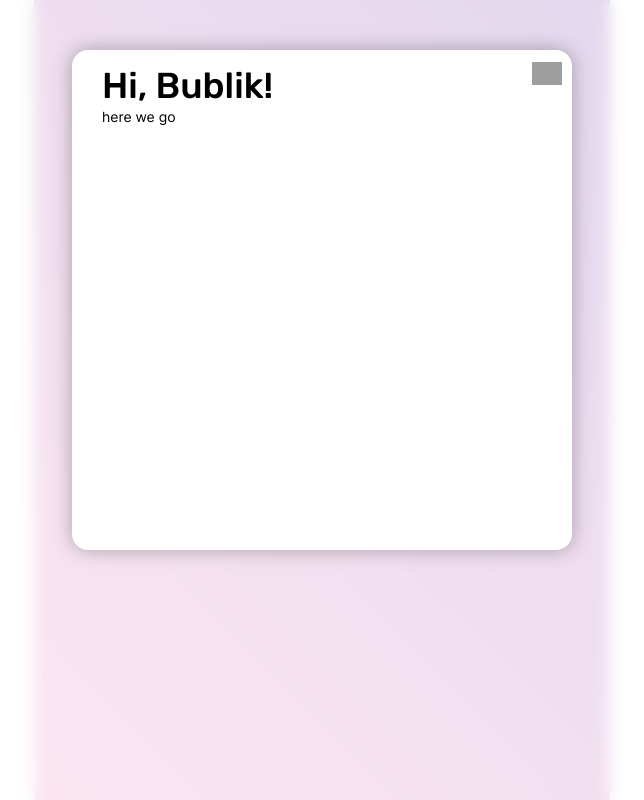
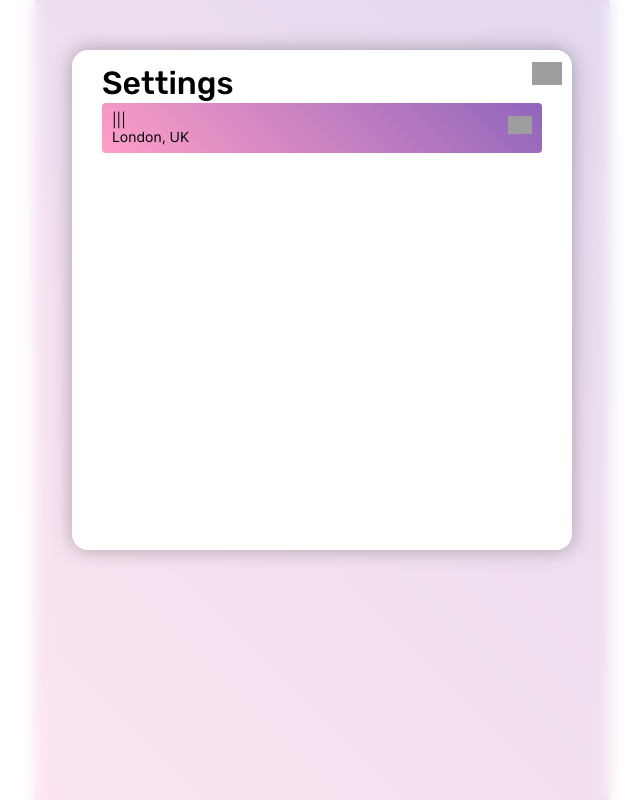
Before and after one commit to SvetlanaPivovarova/weather-app, a Vue app: page /about in a window 1280 px wide. Both pictures are taken after a click on the button 863 px from the left and 86 px from the top of the page. Shown: the top 800 px of the page, without its empty margins (318-962 px from the left). Built offline with nearby package versions, Linux system fonts and the light colour scheme; grey boxes are pictures that could not be loaded.

Commit message:
feat: add Settings component

```diff
--- a/src/App.vue
+++ b/src/App.vue
@@ -1,7 +1,6 @@
 <script setup>
 import { RouterView } from 'vue-router'
 import Header from "./components/Header.vue";
-
 </script>
 
 <template>
--- a/src/components/Header.vue
+++ b/src/components/Header.vue
@@ -5,14 +5,13 @@
       <h2 class="b-header--heading">{{ location }}</h2>
     </div>
     <div>
-      <button class="b-header--button icon icon-32 icon-settings"  @click="showModal = true">
+      <button class="b-header--button icon icon-settings"  @click="showModal = true">
       </button>
     </div>
   </header>
   <Modal :show="showModal" @close="showModal = false" >
     <template #body>
-      <h1>Hi, Bublik!</h1>
-      <p>here we go</p>
+      <Settings />
     </template>
   </Modal>
 
@@ -20,6 +19,7 @@
 
 <script>
 import Modal from "./Modal.vue";
+import Settings from "./Settings.vue";
 export default {
   props: {
     location: {
@@ -33,6 +33,7 @@ export default {
     }
   },
   components: {
+    Settings,
     Modal
   },
   methods: {
--- a/src/components/HelloWorld.vue
+++ /dev/null
@@ -1,63 +0,0 @@
-<script setup>
-import { ref } from 'vue';
-import Modal from "./Modal.vue";
-defineProps({
-  msg: {
-    type: String,
-    required: false
-  }
-})
-const show = ref(false);
-
-const showModal = () => {
-  show.value = !show.value;
-  console.log(show.value);
-}
-</script>
-
-<template>
-  <div class="greetings">
-    <h1 class="green">{{ msg }}</h1>
-
-    <Teleport to="#modal-container">
-      <button @click="showModal">Войти</button>
-      <modal :show="show" @close="show = false">
-        <template #body>
-          <h1>Hi, Bublik!</h1>
-          <p>here we go</p>
-        </template>
-      </modal>
-      <modal :show="showModal" @close="showModal = false" >
-        <template #body>
-          <h1>Hi, Bublik!</h1>
-          <p>here we go</p>
-        </template>
-      </modal>
-    </Teleport>
-  </div>
-</template>
-
-<style scoped>
-h1 {
-  font-weight: 500;
-  font-size: 2.6rem;
-  position: relative;
-  top: -10px;
-}
-
-h3 {
-  font-size: 1.2rem;
-}
-
-.greetings h1,
-.greetings h3 {
-  text-align: center;
-}
-
-@media (min-width: 1024px) {
-  .greetings h1,
-  .greetings h3 {
-    text-align: left;
-  }
-}
-</style>
--- /dev/null
+++ b/src/components/LocationItem.vue
@@ -0,0 +1,9 @@
+<template>
+  <li class="b-settings--item">
+    <div>
+      <div class="">|||</div>
+      <p class="b-settings--item-text">London, UK</p>
+    </div>
+    <div class="icon icon-24 icon-trash-delete"></div>
+  </li>
+</template>
--- /dev/null
+++ b/src/components/Settings.vue
@@ -0,0 +1,18 @@
+<template>
+  <section class="b-settings">
+    <h2 class="b-settings--title">Settings</h2>
+    <ul>
+      <LocationItem />
+    </ul>
+  </section>
+</template>
+
+<script>
+import LocationItem from "./LocationItem.vue";
+
+export default {
+  name: 'Settings',
+  components: { LocationItem },
+
+}
+</script>
--- a/src/main.scss
+++ b/src/main.scss
@@ -8,3 +8,5 @@
 @import "sass/base/typography";
 
 @import "sass/components/components";
+
+@import "sass/layout/settings";
--- a/src/sass/components/_icons.scss
+++ b/src/sass/components/_icons.scss
@@ -14,6 +14,12 @@
     top: 0;
     height: 19px;
     width: 36px;
+  }
+
+  &-24{
+    top: 0;
+    height: 24px;
+    width: 24px;
   }
 
   &-44 {
@@ -47,6 +53,10 @@
   &-close-button {
     background-image: url("src/assets/icons/icon-close-button.svg");
   }
+
+  &-trash-delete {
+    background-image: url("src/assets/icons/trash_delete_icon.svg");
+  }
 }
 
 .icons-wrapper {
--- /dev/null
+++ b/src/sass/layout/_settings.scss
@@ -0,0 +1,19 @@
+@import "../abstracts/variables";
+
+.b-settings {
+
+
+  &--heading {}
+
+  &--item {
+    list-style: none;
+    background-image: $purple-gradient;
+    height: 50px;
+    display: flex;
+    justify-content: space-between;
+    align-items: center;
+    padding-right: 10px;
+    padding-left: 10px;
+    border-radius: 4px;
+  }
+}
```
Also changed, not shown: src/assets/icons/trash_delete_icon.svg (added).
